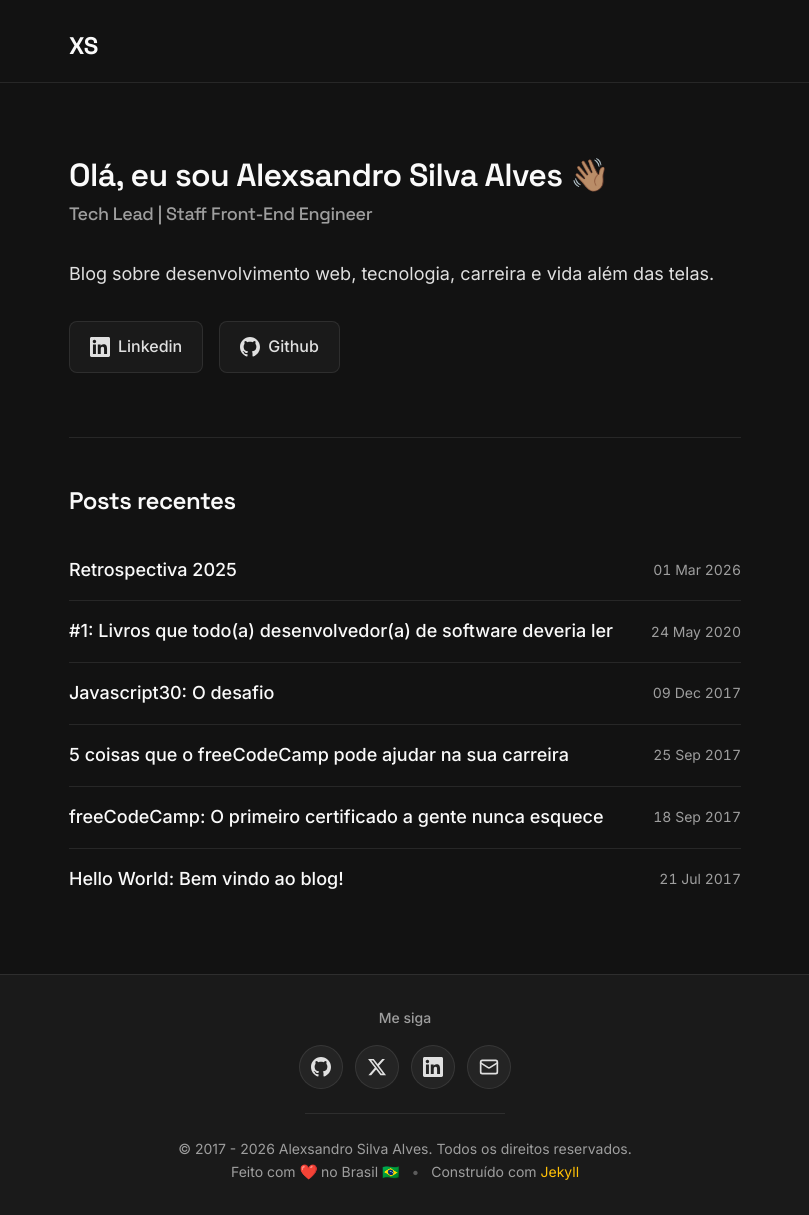
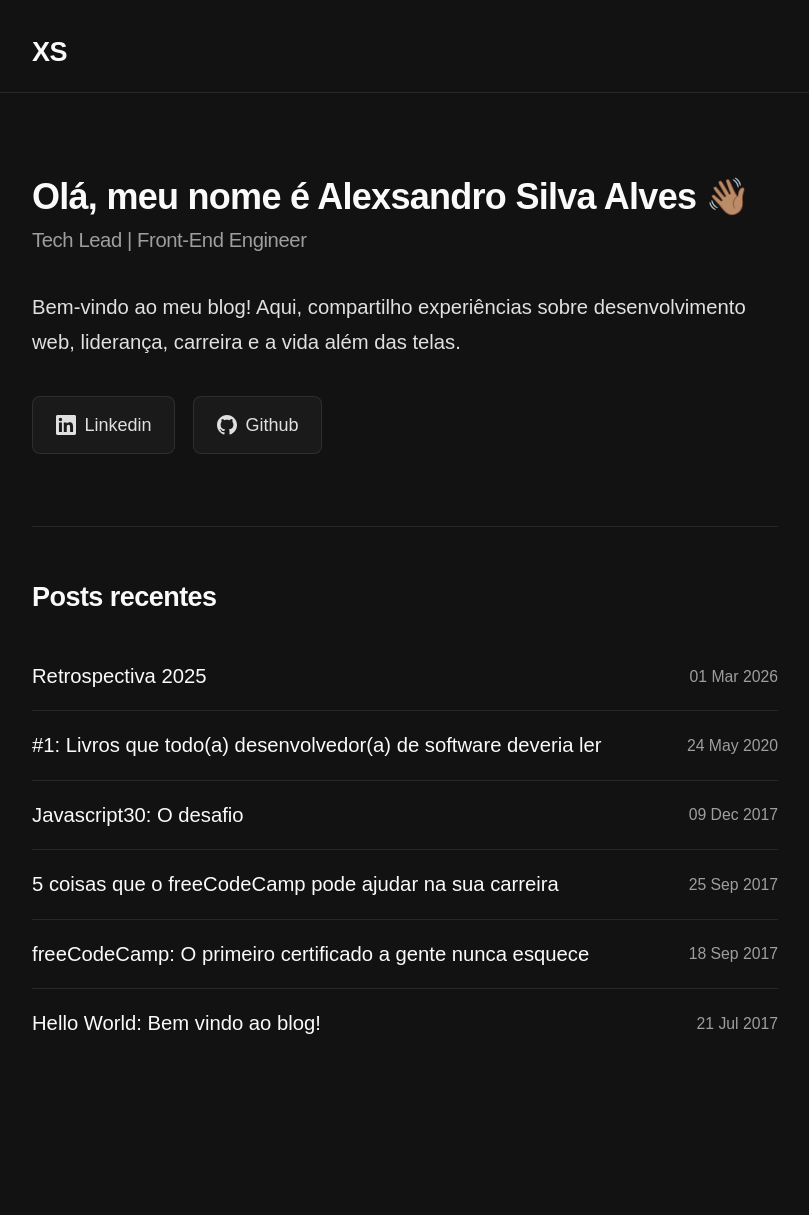
Before and after one commit to AlexsandroSA/AlexsandroSA.github.io, a Jekyll site: the page built from index.md, in a window 1280 px wide and 1215 px high. Shown: the whole window, without its empty margins (235-1044 px from the left). Built offline with Jekyll 4.4.1, drawn with Linux system fonts in a browser that asks for light colours.

Commit message:
refactor: improve perf and layout, remove unused code

```diff
--- a/_data/translations/pt-BR.yml
+++ b/_data/translations/pt-BR.yml
@@ -21,9 +21,9 @@ nav:
 # 🏠 Home Page
 # ============================================
 home:
-  greeting: "Olá, eu sou"
-  role: "Tech Lead | Staff Front-End Engineer"
-  description: "Blog sobre desenvolvimento web, tecnologia, carreira e vida além das telas."
+  greeting: "Olá, meu nome é"
+  role: "Tech Lead | Front-End Engineer"
+  description: "Bem-vindo ao meu blog! Aqui, compartilho experiências sobre desenvolvimento web, liderança, carreira e a vida além das telas."
   cta_linkedin: "Linkedin"
   cta_github: "Github"
   cta_contact: "Entre em contato"
--- a/_includes/footer.html
+++ /dev/null
@@ -1,183 +0,0 @@
-{%- assign lang = page.lang | default: site.lang | default: "pt-BR" -%}
-{%- assign t = site.data.translations[lang] -%}
-{%- assign current_year = 'now' | date: "%Y" -%}
-
-<footer class="page-footer">
-  <div class="wrapper">
-
-    <div class="footer__social">
-      <span class="footer__social-label">{{ t.footer.follow_me }}</span>
-
-      <div class="footer__social-links">
-        {% if site.github_username %}
-        <a href="https://github.com/{{ site.github_username }}"
-           target="_blank"
-           rel="noopener noreferrer"
-           aria-label="GitHub {{ t.a11y.new_tab }}"
-           title="GitHub">
-          <svg width="20" height="20" viewBox="0 0 24 24" fill="currentColor">
-            <path d="M12 0c-6.626 0-12 5.373-12 12 0 5.302 3.438 9.8 8.207 11.387.599.111.793-.261.793-.577v-2.234c-3.338.726-4.033-1.416-4.033-1.416-.546-1.387-1.333-1.756-1.333-1.756-1.089-.745.083-.729.083-.729 1.205.084 1.839 1.237 1.839 1.237 1.07 1.834 2.807 1.304 3.492.997.107-.775.418-1.305.762-1.604-2.665-.305-5.467-1.334-5.467-5.931 0-1.311.469-2.381 1.236-3.221-.124-.303-.535-1.524.117-3.176 0 0 1.008-.322 3.301 1.23.957-.266 1.983-.399 3.003-.404 1.02.005 2.047.138 3.006.404 2.291-1.552 3.297-1.23 3.297-1.23.653 1.653.242 2.874.118 3.176.77.84 1.235 1.911 1.235 3.221 0 4.609-2.807 5.624-5.479 5.921.43.372.823 1.102.823 2.222v3.293c0 .319.192.694.801.576 4.765-1.589 8.199-6.086 8.199-11.386 0-6.627-5.373-12-12-12z"/>
-          </svg>
-        </a>
-        {% endif %}
-
-        {% if site.twitter_username %}
-        <a href="https://twitter.com/{{ site.twitter_username }}"
-           target="_blank"
-           rel="noopener noreferrer"
-           aria-label="Twitter {{ t.a11y.new_tab }}"
-           title="Twitter">
-          <svg width="20" height="20" viewBox="0 0 24 24" fill="currentColor">
-            <path d="M18.244 2.25h3.308l-7.227 8.26 8.502 11.24H16.17l-5.214-6.817L4.99 21.75H1.68l7.73-8.835L1.254 2.25H8.08l4.713 6.231zm-1.161 17.52h1.833L7.084 4.126H5.117z"/>
-          </svg>
-        </a>
-        {% endif %}
-
-        <a href="https://www.linkedin.com/in/alexsandrosa"
-           target="_blank"
-           rel="noopener noreferrer"
-           aria-label="LinkedIn {{ t.a11y.new_tab }}"
-           title="LinkedIn">
-          <svg width="20" height="20" viewBox="0 0 24 24" fill="currentColor">
-            <path d="M20.447 20.452h-3.554v-5.569c0-1.328-.027-3.037-1.852-3.037-1.853 0-2.136 1.445-2.136 2.939v5.667H9.351V9h3.414v1.561h.046c.477-.9 1.637-1.85 3.37-1.85 3.601 0 4.267 2.37 4.267 5.455v6.286zM5.337 7.433c-1.144 0-2.063-.926-2.063-2.065 0-1.138.92-2.063 2.063-2.063 1.14 0 2.064.925 2.064 2.063 0 1.139-.925 2.065-2.064 2.065zm1.782 13.019H3.555V9h3.564v11.452zM22.225 0H1.771C.792 0 0 .774 0 1.729v20.542C0 23.227.792 24 1.771 24h20.451C23.2 24 24 23.227 24 22.271V1.729C24 .774 23.2 0 22.222 0h.003z"/>
-          </svg>
-        </a>
-
-        <a href="mailto:{{ site.email }}"
-           aria-label="Email"
-           title="Email">
-          <svg width="20" height="20" viewBox="0 0 24 24" fill="none" stroke="currentColor" stroke-width="2" stroke-linecap="round" stroke-linejoin="round">
-            <rect x="2" y="4" width="20" height="16" rx="2"/>
-            <path d="m22 7-8.97 5.7a1.94 1.94 0 0 1-2.06 0L2 7"/>
-          </svg>
-        </a>
-      </div>
-    </div>
-
-    <hr class="footer__divider">
-
-    <div class="footer__bottom">
-      <p class="footer__copyright">
-        © 2017 - {{ current_year }} {{ site.title }}. {{ t.footer.copyright }}.
-      </p>
-      <p class="footer__made-with">
-        {{ t.footer.made_with }}
-        <span class="footer__heart" aria-label="love">❤️</span>
-        {{ t.footer.in_brazil }} 🇧🇷
-        <span class="footer__separator">•</span>
-        {{ t.footer.built_with }}
-        <a href="https://jekyllrb.com" target="_blank" rel="noopener noreferrer">Jekyll</a>
-      </p>
-    </div>
-
-  </div>
-</footer>
-
-<style>
-.page-footer {
-  margin-top: auto;
-}
-
-.footer__social {
-  display: flex;
-  flex-direction: column;
-  align-items: center;
-  gap: 1rem;
-  margin-bottom: 1.5rem;
-}
-
-.footer__social-label {
-  font-size: 0.875rem;
-  color: var(--color-text-muted);
-  font-weight: 500;
-}
-
-.footer__social-links {
-  display: flex;
-  justify-content: center;
-  gap: 0.75rem;
-}
-
-.footer__social-links a {
-  display: flex;
-  align-items: center;
-  justify-content: center;
-  width: 44px;
-  height: 44px;
-  border-radius: 50%;
-  background: var(--color-bg-subtle);
-  color: var(--color-text);
-  text-decoration: none;
-  transition: all 0.2s ease;
-  border: 1px solid var(--border-color);
-}
-
-.footer__social-links a:hover {
-  background: var(--color-primary);
-  color: var(--color-bg);
-  border-color: var(--color-primary);
-  transform: translateY(-3px);
-  box-shadow: var(--shadow-md);
-}
-
-.footer__divider {
-  width: 100%;
-  max-width: 200px;
-  margin: 1.5rem auto;
-  border: none;
-  height: 1px;
-  background: var(--border-color);
-}
-
-.footer__bottom {
-  text-align: center;
-}
-
-.footer__copyright {
-  font-size: 0.875rem;
-  color: var(--color-text-muted);
-  margin-bottom: 0.5rem;
-}
-
-.footer__made-with {
-  font-size: 0.75rem;
-  color: var(--color-text-muted);
-  margin: 0;
-}
-
-.footer__made-with a {
-  color: var(--color-primary);
-  text-decoration: none;
-}
-
-.footer__made-with a:hover {
-  text-decoration: underline;
-}
-
-.footer__heart {
-  display: inline-block;
-  animation: heartbeat 1.5s ease-in-out infinite;
-}
-
-@keyframes heartbeat {
-  0%, 100% { transform: scale(1); }
-  50% { transform: scale(1.15); }
-}
-
-.footer__separator {
-  margin: 0 0.5rem;
-  opacity: 0.5;
-}
-
-@media (max-width: 640px) {
-  .footer__social-links a {
-    width: 40px;
-    height: 40px;
-  }
-
-  .footer__social-links a svg {
-    width: 18px;
-    height: 18px;
-  }
-}
-</style>
--- a/_includes/head.html
+++ b/_includes/head.html
@@ -6,10 +6,6 @@
   <meta name="theme-color" content="#121212">
   <meta name="color-scheme" content="dark">
 
-  <meta name="apple-mobile-web-app-capable" content="yes">
-  <meta name="apple-mobile-web-app-status-bar-style" content="black-translucent">
-  <meta name="apple-mobile-web-app-title" content="{{ site.title }}">
-
   <meta http-equiv="content-language" content="{{ page.lang | default: site.lang | default: 'pt-BR' }}">
 
   <meta name="author" content="{{ site.title }}">
@@ -17,8 +13,6 @@
 
   {% seo %}
 
-  <link rel="preconnect" href="https://fonts.googleapis.com">
-  <link rel="preconnect" href="https://fonts.gstatic.com" crossorigin>
   <link rel="icon" type="image/x-icon" href="{{ '/assets/img/icons/favicon.ico' | relative_url }}">
   <link rel="shortcut icon" href="{{ '/assets/img/icons/favicon.ico' | relative_url }}">
   <link rel="apple-touch-icon" href="{{ '/assets/img/brand.png' | relative_url }}">
--- a/_includes/intro.html
+++ /dev/null
@@ -1,4 +0,0 @@
-<div class="hello">
-	<p><a href="/about/" title="Sobre Alexsandro Silva Alves">Alexsandro Silva Alves</a> é Programador com mais de 5 anos de experiência. No momento, é Front-end Developer onde trabalha em projetos web para grandes marcas do mundo e cada dia fica mais apaixonado pelo que faz.</p>
-	<p>Se quiser conhecer um pouco mais do meu trabalho, basta acessar meu <a href="https://github.com/AlexsandroSA" target="_blank">Github</a> ou meu <a href="https://br.linkedin.com/in/alexsandrosa" target="_blank">Linkedin</a>.</p>
-</div>
--- a/_layouts/default.html
+++ b/_layouts/default.html
@@ -13,7 +13,6 @@ layout: compress
           {{ content }}
         </div>
       </main>
-      {% include footer.html %}
     </div>
   </body>
 </html>
--- a/assets/css/style.scss
+++ b/assets/css/style.scss
@@ -8,7 +8,7 @@
 
 // Typography
 $font-mono: "JetBrains Mono", "Fira Code", "Consolas", monospace;
-$font-sans: "Inter", "Segoe UI", system-ui, -apple-system, sans-serif;
+$font-sans: "Arial", system-ui, -apple-system, sans-serif;
 $font-display: "Space Grotesk", $font-sans;
 
 $font-size-xs: 0.75rem;
@@ -38,7 +38,7 @@ $space-12: 3rem;
 $space-16: 4rem;
 
 // Layout
-$max-width-content: 720px;
+$max-width-content: 800px;
 $max-width-wide: 1024px;
 
 // Borders & Radius
@@ -98,8 +98,6 @@ $breakpoint-lg: 1024px;
 // 🔧 BASE & RESET
 // ============================================
 
-@import url('https://fonts.googleapis.com/css2?family=Inter:wght@400;500;600&family=JetBrains+Mono:wght@400;500&family=Space+Grotesk:wght@500;600;700&display=swap');
-
 *,
 *::before,
 *::after {
@@ -110,7 +108,10 @@ $breakpoint-lg: 1024px;
 
 html {
   scroll-behavior: smooth;
-  font-size: 16px;
+  font-size: clamp(100%, 0.925rem + 0.5vw, 112.5%);
+  -webkit-text-size-adjust: 100%;
+  text-size-adjust: 100%;
+
 
   @media (max-width: $breakpoint-sm) {
     font-size: 15px;
@@ -120,6 +121,7 @@ html {
 body {
   font-family: $font-sans;
   font-size: $font-size-base;
+  font-display: swap;
   line-height: $line-height-base;
   color: var(--color-text);
   background-color: var(--color-bg);
@@ -127,6 +129,8 @@ body {
   -moz-osx-font-smoothing: grayscale;
   min-height: 100vh;
   transition: background-color 0.3s ease, color 0.3s ease;
+
+  text-rendering: optimizeLegibility;
 }
 
 ::selection {
@@ -153,6 +157,11 @@ body {
   display: flex;
   flex-direction: column;
   min-height: 100vh;
+}
+
+.page p {
+  font-size: clamp(1.0625rem, .5vw + 1rem, 1.25rem);
+  line-height: 1.8;
 }
 
 .wrapper {
@@ -246,6 +255,7 @@ h1, h2, h3, h4, h5, h6 {
   font-weight: 600;
   line-height: $line-height-tight;
   letter-spacing: -0.02em;
+  text-wrap: balance;
 }
 
 h1 { font-size: $font-size-4xl; margin-bottom: $space-6; }
@@ -257,7 +267,10 @@ h6 { font-size: $font-size-base; margin: $space-4 0 $space-2; }
 
 p {
   color: var(--color-text);
-  margin-bottom: $space-4;
+  margin-bottom: $space-6;
+  text-wrap: pretty;
+  line-height: 1.8;
+  font-size: clamp(1.0625rem, .5vw + 1rem, 1.25rem);
 }
 
 strong, b {
```
Also changed, not shown: _layouts/post.html (+5 -2 lines).
